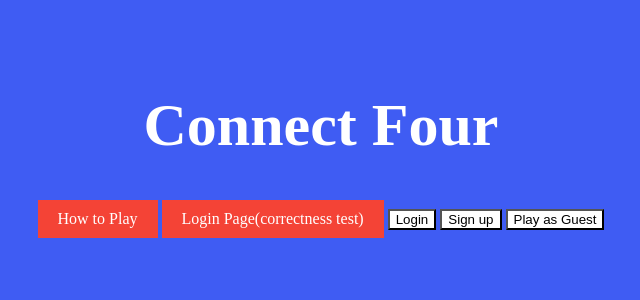
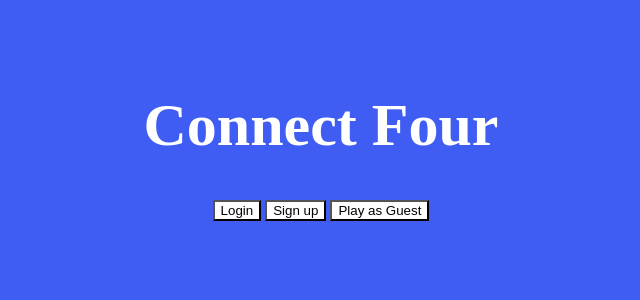
Before and after one commit to bmb4/The_Flight_Deck, a Flask app: template templates/homeScreen.html in a window 1280 px wide. Shown: the part 207-507 px from the top of the page, without its empty margins (319-959 px from the left). Run offline with Flask 2, Linux system fonts and the light colour scheme; the template is opened without the code that fills it, so the values that code supplies are empty; parts of the project's set-up code (start-up, migrations or seed data) failed here and were passed over.

Commit message:
#51 removed incorrect links from home screen

```diff
--- a/templates/homeScreen.html
+++ b/templates/homeScreen.html
@@ -10,8 +10,6 @@
 
 <body>
   <p>
-    <a href="Tutorialpage.html">How to Play</a>
-    <a href="Login Page.html">Login Page(correctness test)</a>
     <input type="button" onclick="location.href='Login Page.html';" value="Login" />
     <input type="button" onclick="location.href='CreateAccount.html';" value="Sign up" />
     <input type="button" onclick="location.href='https://buffalobills.com';" value="Play as Guest" />
```
